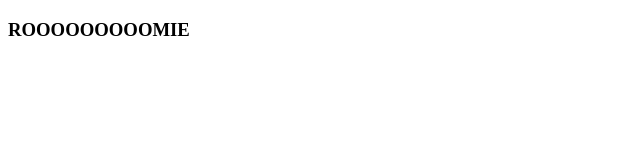
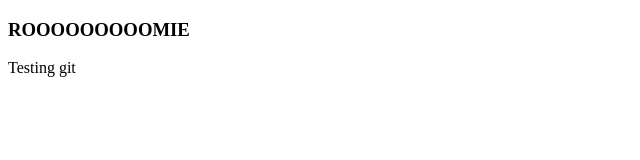
Before and after one commit to hamish-stobo/roomie, a React app: page / in a window 1280 px wide. Shown: the top 160 px of the page, without its empty margins (0-640 px from the left). Built offline with nearby package versions, Linux system fonts and the light colour scheme.

Commit message:
testing git

```diff
--- a/src/components/App.jsx
+++ b/src/components/App.jsx
@@ -5,6 +5,7 @@ const App = () => {
   return (
     <>
     <h3>ROOOOOOOOOMIE</h3>
+    <p>Testing git</p>
     </>
   )
 }
```
